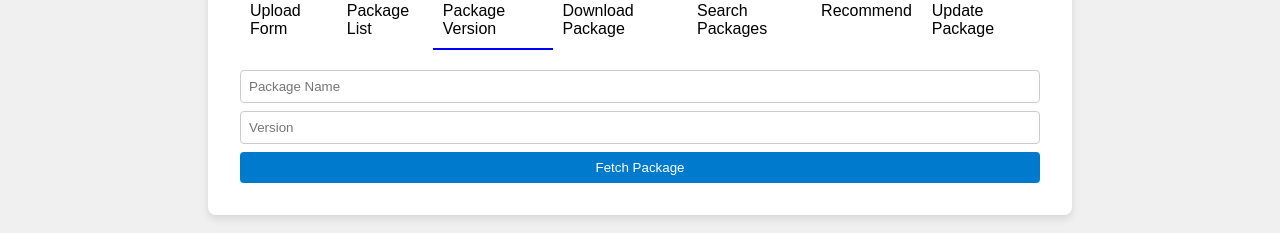
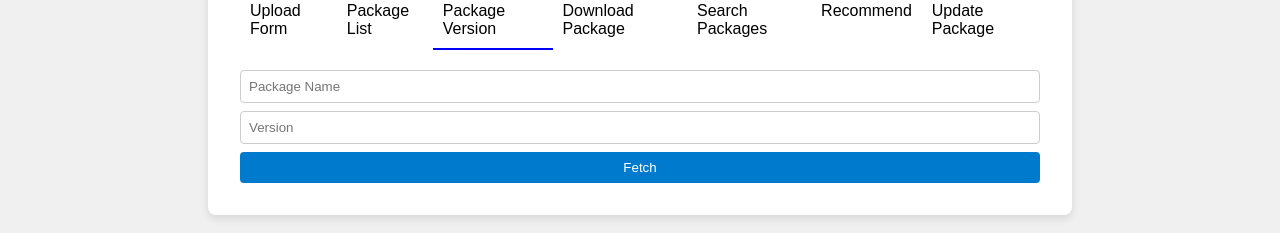
Before and after one commit to bitNathan/ECE46100-phase-2, a React app in the folder frontend/: page / in a window 1280 px wide. Both pictures are taken after a click on the element "Package Version". Shown: the part 408-641 px from the top of the page. Built offline with nearby package versions, Linux system fonts and the light colour scheme.

Commit message:
Display the results in UI

```diff
--- a/frontend/src/components/PackageVersion.tsx
+++ b/frontend/src/components/PackageVersion.tsx
@@ -1,39 +1,128 @@
-// This component allows users to upload a new package.
-
 import React, { useState } from 'react';
 import { fetchPackageVersion } from '../services/api';
 
 const PackageVersion: React.FC = () => {
   const [packageName, setPackageName] = useState('');
   const [version, setVersion] = useState('');
+  const [searchResults, setSearchResults] = useState<any[]>([]);
+  const [currentPage, setCurrentPage] = useState(0);
+  const [itemsPerPage] = useState(4);
+  const [isLoading, setIsLoading] = useState(false);
 
   const handleSubmit = async (event: React.FormEvent) => {
     event.preventDefault();
+    setCurrentPage(0);
+    setIsLoading(true);
 
     try {
-      await fetchPackageVersion(packageName, version);
-      alert('Package version fetched successfully!');
+      const data = await fetchPackageVersion(packageName, version);
+
+      // Ensure data is an array
+      const resultsArray = Array.isArray(data) ? data : [data];
+
+      setSearchResults(resultsArray);
+
+      if (resultsArray.length > 0) {
+        alert('Package version(s) fetched successfully!');
+      } else {
+        alert('No package versions found.');
+      }
     } catch (error) {
-      console.error('Error uploading package:', error);
+      console.error('Error fetching package version:', error);
+      alert('Failed to fetch package version');
+    } finally {
+      setIsLoading(false);
+    }
+  };
+
+  // Calculate the current items to display
+  const indexOfLastItem = (currentPage + 1) * itemsPerPage;
+  const indexOfFirstItem = indexOfLastItem - itemsPerPage;
+  const currentItems = searchResults.slice(indexOfFirstItem, indexOfLastItem);
+
+  // Pagination handlers
+  const handleNext = () => {
+    if (indexOfLastItem < searchResults.length) {
+      setCurrentPage(currentPage + 1);
+    }
+  };
+
+  const handlePrevious = () => {
+    if (currentPage > 0) {
+      setCurrentPage(currentPage - 1);
     }
   };
 
   return (
-    <form onSubmit={handleSubmit}>
+    <div className="max-w-2xl mx-auto p-6 bg-white shadow-lg rounded-xl">
+      <form onSubmit={handleSubmit} className="mb-6 flex space-x-2">
         <input
           type="text"
           placeholder="Package Name"
           value={packageName}
           onChange={(e) => setPackageName(e.target.value)}
+          className="flex-grow p-3 border-2 border-gray-300 rounded-l-lg focus:outline-none focus:ring-2 focus:ring-blue-500 transition-all"
+          required
         />
         <input
           type="text"
           placeholder="Version"
           value={version}
           onChange={(e) => setVersion(e.target.value)}
+          className="p-3 border-2 border-gray-300 focus:outline-none focus:ring-2 focus:ring-blue-500 transition-all"
         />
-      <button type="submit">Fetch Package</button>
+        <button
+          type="submit"
+          disabled={isLoading}
+          className="bg-blue-600 text-white px-6 py-3 rounded-r-lg hover:bg-blue-700 transition-colors disabled:bg-gray-400 disabled:cursor-not-allowed"
+        >
+          {isLoading ? 'Searching...' : 'Fetch'}
+        </button>
       </form>
+
+      {currentItems.length > 0 && (
+        <div>
+          <h3 className="text-xl font-semibold text-gray-800 mb-4 border-b-2 pb-2"
+           style={{ padding: '10px' }}>
+            Package Version Results:
+          </h3>
+          {currentItems.map((result, index) => (
+            <div
+              key={index}
+              style={{ padding: '10px', border: '1px solid #ccc', margin: '5px' }}
+              className="border p-2 mb-2 bg-gray-100 rounded"
+            >
+              <p><strong>Name:</strong> {result.Name}</p>
+              <p><strong>Version:</strong> {result.Version}</p>
+              <p><strong>ID:</strong> {result.ID}</p>
+            </div>
+          ))}
+        </div>
+      )}
+
+      {searchResults.length > 0 && (
+        <div className="flex justify-between items-center mt-6 bg-gray-100 p-3 rounded-lg"
+        style={{ marginTop: '10px' }}>
+          <button
+            onClick={handlePrevious}
+            disabled={currentPage === 0}
+            style={{ marginRight: '5px' }}
+          >
+            Previous
+          </button>
+          <span className="text-gray-700 font-medium">
+            Page {currentPage + 1} of {Math.ceil(searchResults.length / itemsPerPage)}
+          </span>
+          <button
+            onClick={handleNext}
+            disabled={indexOfLastItem >= searchResults.length}
+            style={{ marginLeft: '5px' }}
+          >
+            Next
+          </button>
+        </div>
+      )}
+    </div>
   );
 };
 
--- a/frontend/src/components/SearchPackagesByRegex.tsx
+++ b/frontend/src/components/SearchPackagesByRegex.tsx
@@ -65,7 +65,8 @@ const SearchPackagesByRegex: React.FC = () => {
 
       {currentItems.length > 0 && (
         <div>
-          <h3 className="text-lg font-bold mb-2">Package Metadata:</h3>
+          <h3 className="text-lg font-bold mb-2"
+          style={{ padding: '10px' }}>Package Metadata:</h3>
           {currentItems.map((result, index) => (
             <div
               key={index}
```
Lines whose indentation alone changed are shown as unchanged.
